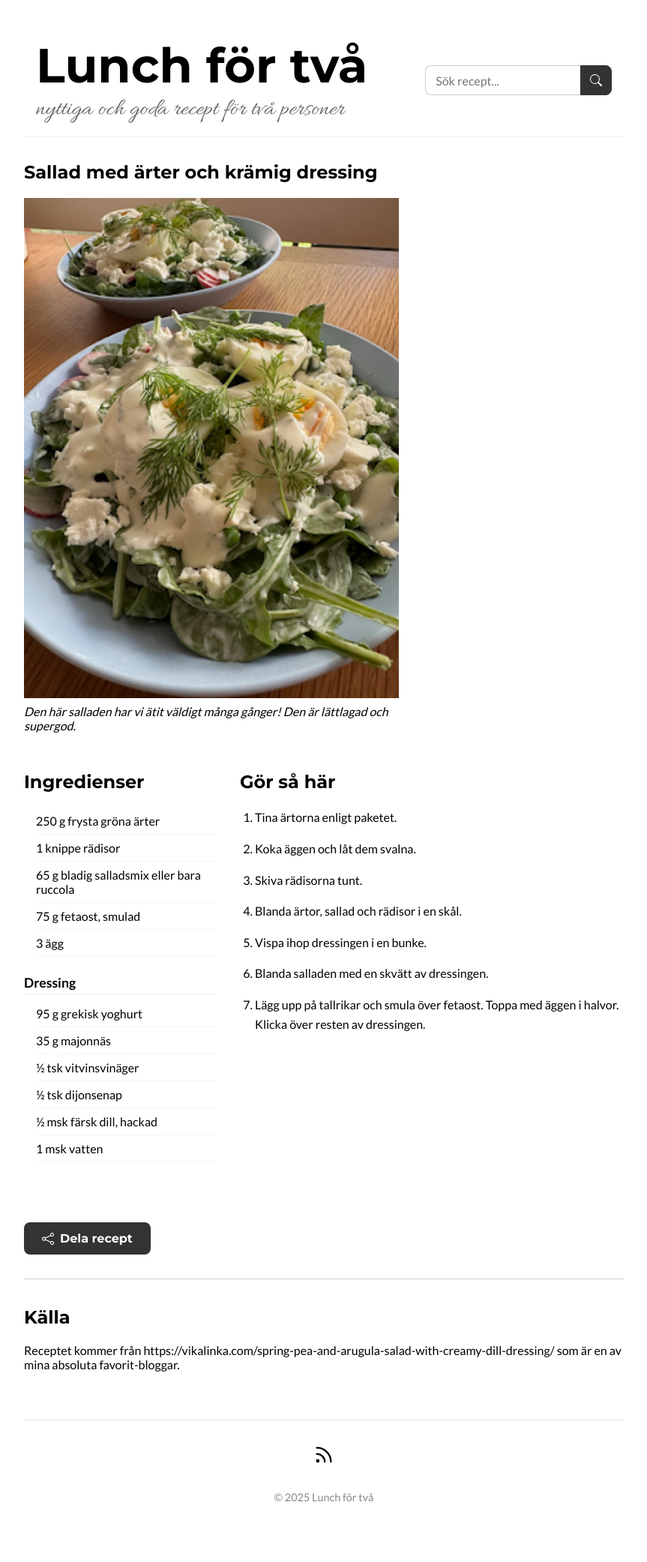
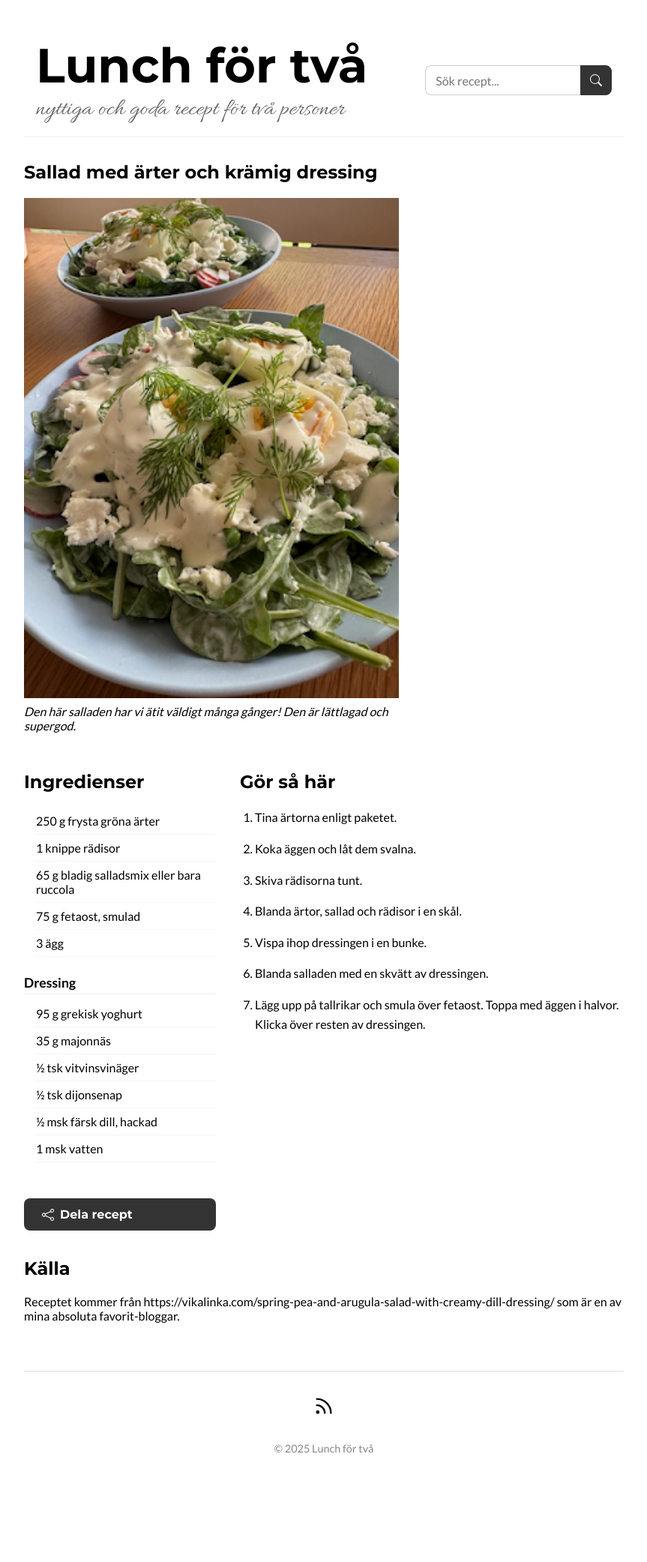
Before and after one commit to selessia/lunch-for-tva, a Jekyll site: the page built from _posts/2024-06-20-sallad-med-arter-och-kramig-dressing.md, in a window 1280 px wide. Shown: the whole page at 75% size, without its empty margins (208-1071 px from the left). Built offline with Jekyll 4.4.1, drawn with Linux system fonts in a browser that asks for light colours; after the commit the page ends 2018 px from its top, so only the background shows below that.

Commit message:
Layoutfix

```diff
--- a/_layouts/recipe.html
+++ b/_layouts/recipe.html
@@ -32,13 +32,11 @@ layout: default
                 {% endfor %}
             </ol>
         </div>
-        <div class="share-container">
-            <button id="share-button" class="share-button">
-                <svg xmlns="http://www.w3.org/2000/svg" width="16" height="16" fill="currentColor" viewBox="0 0 16 16">
-                    <path d="M13.5 1a1.5 1.5 0 1 0 0 3 1.5 1.5 0 0 0 0-3zM11 2.5a2.5 2.5 0 1 1 .603 1.628l-6.718 3.12a2.498 2.498 0 0 1 0 1.504l6.718 3.12a2.5 2.5 0 1 1-.488.876l-6.718-3.12a2.5 2.5 0 1 1 0-3.256l6.718-3.12A2.5 2.5 0 0 1 11 2.5zm-8.5 4a1.5 1.5 0 1 0 0 3 1.5 1.5 0 0 0 0-3zm11 5.5a1.5 1.5 0 1 0 0 3 1.5 1.5 0 0 0 0-3z"/>
-                </svg>
-                Dela recept</button>
-        </div>
+        <button id="share-button" class="share-button">
+            <svg xmlns="http://www.w3.org/2000/svg" width="16" height="16" fill="currentColor" viewBox="0 0 16 16">
+                <path d="M13.5 1a1.5 1.5 0 1 0 0 3 1.5 1.5 0 0 0 0-3zM11 2.5a2.5 2.5 0 1 1 .603 1.628l-6.718 3.12a2.498 2.498 0 0 1 0 1.504l6.718 3.12a2.5 2.5 0 1 1-.488.876l-6.718-3.12a2.5 2.5 0 1 1 0-3.256l6.718-3.12A2.5 2.5 0 0 1 11 2.5zm-8.5 4a1.5 1.5 0 1 0 0 3 1.5 1.5 0 0 0 0-3zm11 5.5a1.5 1.5 0 1 0 0 3 1.5 1.5 0 0 0 0-3z"/>
+            </svg>
+            Dela recept</button>
     </div>
 
     <div class="recipe-notes">
--- a/_sass/_recipe.scss
+++ b/_sass/_recipe.scss
@@ -20,14 +20,8 @@
   }
 
   .recipe-notes {
-    margin-top: 2rem;
     padding-top: 1rem;
-    border-top: 1px solid #ccc;
   }
-}
-
-.share-container {
-  margin: 2rem 0 0 0;
 }
 
 .share-button {
```
